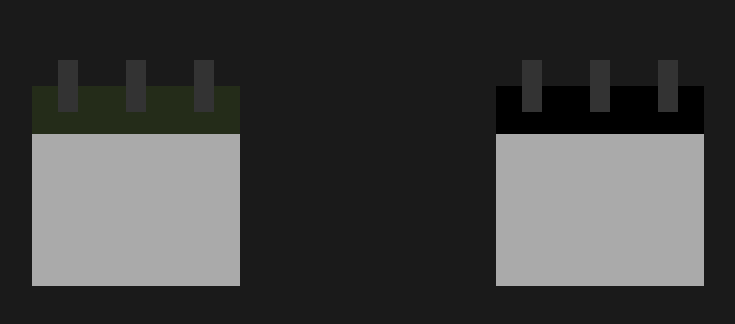
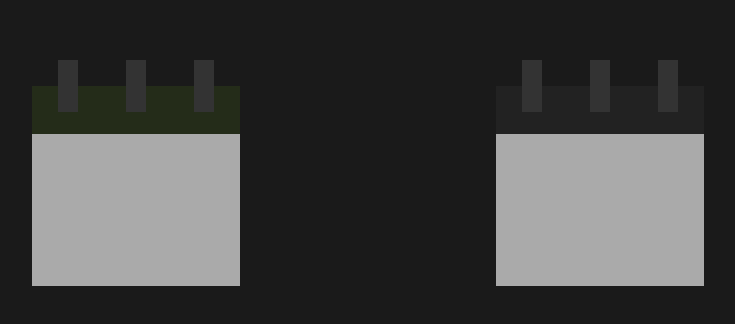
Before and after one commit to NewDefectus/calendars, a plain HTML site: page index.html in a window 1280 px wide. Shown: the part 420-744 px from the top of the page, without its empty margins (272-1007 px from the left). Drawn offline with Linux system fonts and the light colour scheme.

Commit message:
Update index.html

```diff
--- a/index.html
+++ b/index.html
@@ -468,14 +468,14 @@ function generateCalendarUI(year, month, day)
 	calendar.month = month;
 
 
-//	Set the calendar's color green, black or red, depending on the year
+//	Set the calendar's color to green, black, or red, depending on the year
 	switch(year) {
 		case 1997:
 			monthNameColor="#242c19"; break;
 		case 2000:
 			monthNameColor="#000000"; break;
 		default:
-			monthNameColor="#b00000"; break;
+			monthNameColor="#700000"; break;
 	}
 
 
@@ -495,7 +495,6 @@ function generateCalendarUI(year, month, day)
 	monthNameCell.setAttribute("bgcolor", monthNameColor);
 	monthNameCell.style = "font-size:81px; font-weight:200; color:#AAAAAA; margin:auto;";
 	calendar.monthName = document.createTextNode(monthName[month - 1]);
-	calendar.monthNameColor = monthNameColor;
 	monthNameCell.appendChild(calendar.monthName);
 
 
@@ -686,6 +685,19 @@ function createCalendar(year, month, day)
 	icon = document.createElementNS("http://www.w3.org/2000/svg", "svg");
 
 
+//	Set the calendar's appearance and color
+	switch(year) {
+		case 1997:
+			monthNameColor="#242c19"; break;
+		case 2000:
+			monthNameColor="#222222"; break;
+		default:
+			monthNameColor="#700000"; break;
+	}
+	setSvg(icon, calendarSvg);
+	icon.monthNamePath.setAttribute("fill", monthNameColor);
+
+
 //	Style the calendar correctly
 	icon.setAttribute("class", "calendarIcon");
 	icon.setAttribute("width", "208px");
@@ -706,12 +718,8 @@ function createCalendar(year, month, day)
 
 //	Create the calendar UI and add the calendar onto the wall
 	icon.ui = generateCalendarUI(year, month, day);
+	document.getElementById("wall").appendChild(icon);
 
-
-//	Set the calendar's appearance and color, then add it onto the wall
-	setSvg(icon, calendarSvg);
-	icon.monthNamePath.setAttribute("fill", icon.ui.monthNameColor);
-	document.getElementById("wall").appendChild(icon);
 
 	return icon;
 }
```
